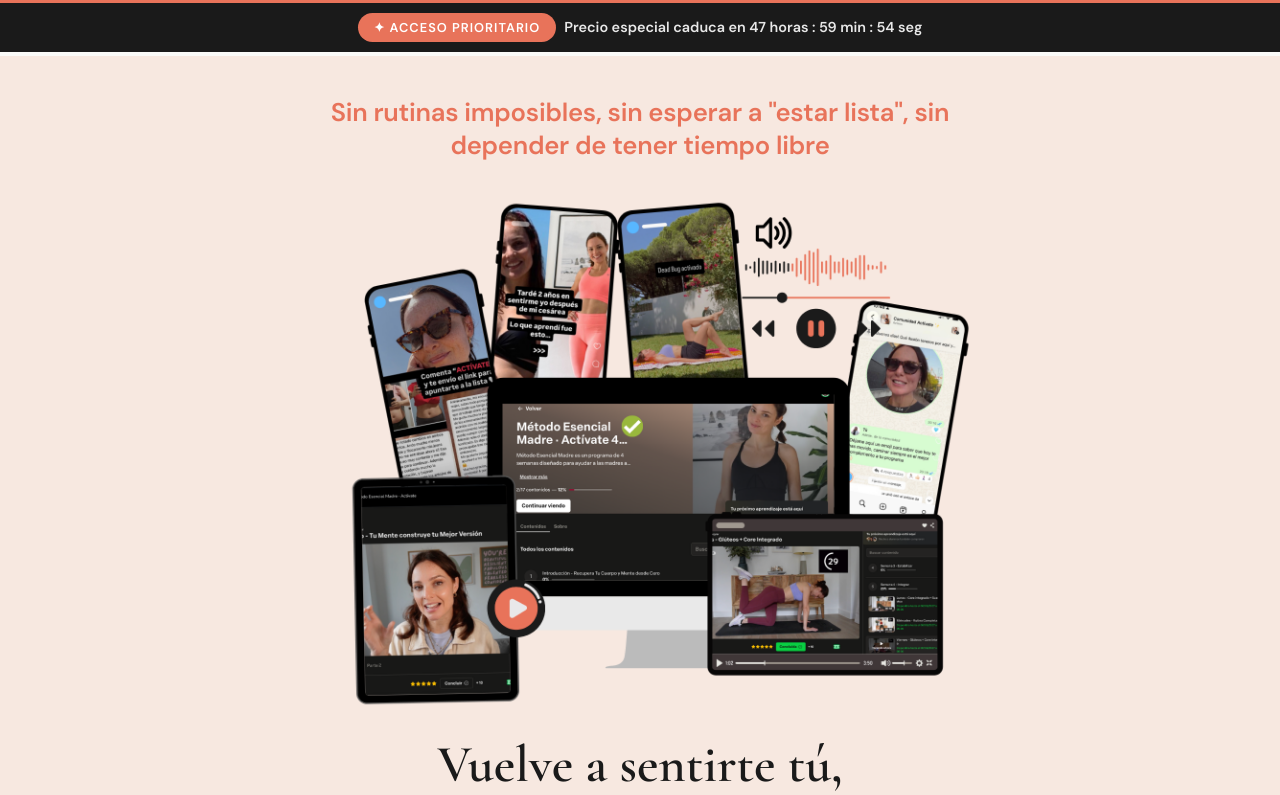
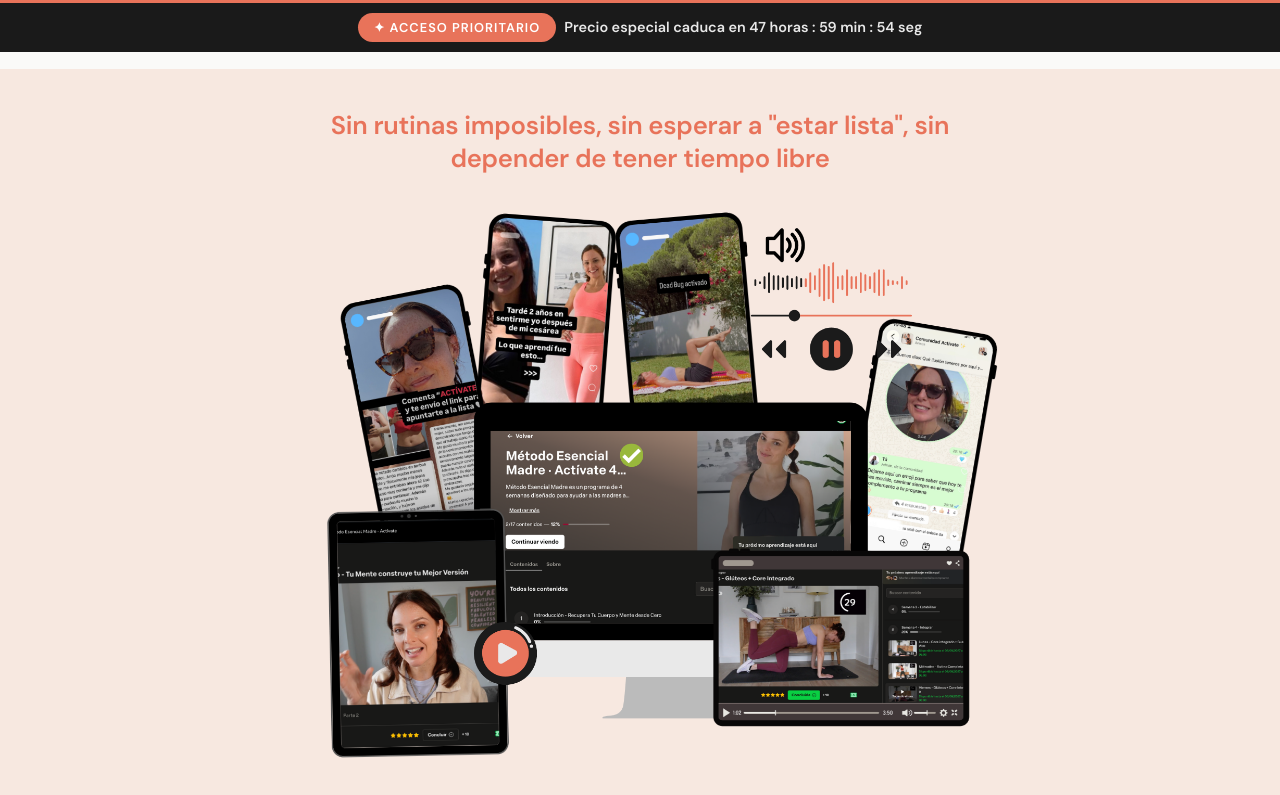
Before and after one commit to susanaaresla-lab/esencial-susana, a React (Create React App) app: page /venta-activate in a window 1280 px wide. Shown: the top 795 px of the page. Built offline with nearby package versions, Linux system fonts and the light colour scheme.

Commit message:
Ajustar espacio dinámico bajo la barra fija en móvil

```diff
--- a/src/pages/ActivateVentaPage.js
+++ b/src/pages/ActivateVentaPage.js
@@ -1,4 +1,4 @@
-import { useState, useEffect } from 'react';
+import { useState, useEffect, useRef } from 'react';
 import { Check, ChevronDown, ShieldCheck, Zap, Users } from 'lucide-react';
 
 const CHECKOUT_URL = 'https://pay.hotmart.com/M106127773H?off=4ngusnje&bid=1781083829312&src=venta-activate';
@@ -98,6 +98,18 @@ function FaqItem({ q, a }) {
 }
 
 export default function ActivateVentaPage() {
+  const barRef = useRef(null);
+  const [barHeight, setBarHeight] = useState(56);
+
+  useEffect(() => {
+    const measure = () => {
+      if (barRef.current) setBarHeight(barRef.current.offsetHeight);
+    };
+    measure();
+    window.addEventListener('resize', measure);
+    return () => window.removeEventListener('resize', measure);
+  }, []);
+
   const goComprar = () => {
     localStorage.setItem('activate_purchase_price', '97');
     localStorage.setItem('activate_purchase_product', 'Método Actívate - Página de Venta');
@@ -108,13 +120,13 @@ export default function ActivateVentaPage() {
     <div style={{ fontFamily: 'var(--sans)' }}>
 
       {/* ── 1. BARRA SUPERIOR (fija) ── */}
-      <div style={{ background: 'var(--black)', borderTop: '3px solid var(--coral)', padding: '0.65rem 1.25rem', textAlign: 'center', position: 'fixed', top: 0, left: 0, right: 0, zIndex: 100, display: 'flex', flexWrap: 'wrap', alignItems: 'center', justifyContent: 'center', gap: '0.5rem' }}>
+      <div ref={barRef} style={{ background: 'var(--black)', borderTop: '3px solid var(--coral)', padding: '0.65rem 1.25rem', textAlign: 'center', position: 'fixed', top: 0, left: 0, right: 0, zIndex: 100, display: 'flex', flexWrap: 'wrap', alignItems: 'center', justifyContent: 'center', gap: '0.5rem' }}>
         <span style={{ display: 'inline-flex', alignItems: 'center', gap: '0.5rem', background: 'var(--coral)', color: 'white', fontWeight: 800, fontSize: '0.8rem', letterSpacing: '0.08em', textTransform: 'uppercase', padding: '0.35rem 1rem', borderRadius: 999 }}>
           ✦ Acceso Prioritario
         </span>
         <CountdownBar />
       </div>
-      <div style={{ height: '56px' }} />
+      <div style={{ height: barHeight + 16 }} />
 
       {/* ── 2. HOOK DE DOLOR (sin CTA) ── */}
       <section style={{ background: 'var(--peach)', padding: '2.5rem 1.25rem 0.5rem', textAlign: 'center' }}>
@@ -124,11 +136,11 @@ export default function ActivateVentaPage() {
       </section>
 
       {/* ── 3. IMAGEN DEL PRODUCTO ── */}
-      <section style={{ background: 'var(--peach)', padding: '1.5rem 1rem 0.5rem' }}>
+      <section style={{ background: 'var(--peach)', padding: '1.25rem 0 0.5rem' }}>
         <img
           src="/images/hero-venta-activate.png"
           alt="Todo lo que incluye Método Actívate"
-          style={{ display: 'block', width: '100%', maxWidth: 920, margin: '0 auto' }}
+          style={{ display: 'block', width: '100%', maxWidth: 1000, margin: '0 auto' }}
         />
       </section>
 
```
